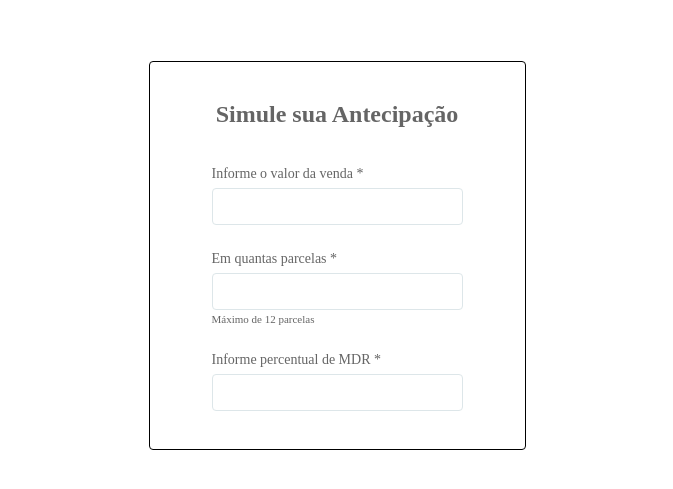
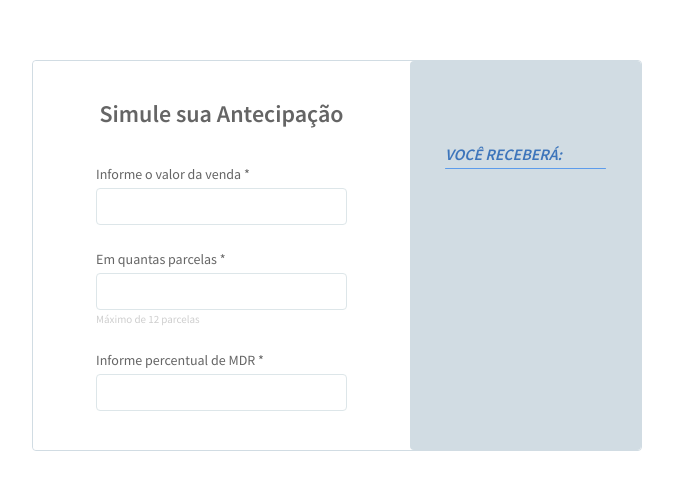
Before and after one commit to tiblazy/desafio-vaga-front-end, a React (Create React App) app: page / in a window 1280 px wide. Shown: the part 145-634 px from the top of the page, without its empty margins (303-976 px from the left). Built offline with nearby package versions, Linux system fonts and the light colour scheme.

Commit message:
feat: estruturação sidebar

```diff
--- a/src/App.js
+++ b/src/App.js
@@ -1,5 +1,6 @@
 import { FlexContainer } from "./components/FlexContainer";
 import { Main } from "./components/Main";
+import { SideBar } from "./components/SideBar";
 
 import "./App.css";
 
@@ -8,6 +9,7 @@ function App() {
     <div className="app">
       <FlexContainer>
         <Main />
+        <SideBar />
       </FlexContainer>
     </div>
   );
--- a/src/components/FlexContainer/flexcontainer.css
+++ b/src/components/FlexContainer/flexcontainer.css
@@ -1,3 +1,5 @@
 .flex-container {
   display: flex;
+
+  border: 1px solid #d1dce3;
 }
--- /dev/null
+++ b/src/components/List/list.css
@@ -0,0 +1,6 @@
+.days__list {
+  width: 160px;
+  height: 184px;
+
+  /* scrollar */
+}
--- a/src/components/Main/index.jsx
+++ b/src/components/Main/index.jsx
@@ -1,7 +1,7 @@
 import { Typograph } from "../Typograph";
+import { Form } from "../Form";
 
 import "./main.css";
-import { Form } from "../Form";
 
 export const Main = () => {
   return (
--- a/src/components/Main/main.css
+++ b/src/components/Main/main.css
@@ -10,8 +10,6 @@
   width: 377px;
   height: 389px;
 
-  border: 1px solid black;
-
   color: var(--main-primary-color);
   background-color: var(--label-background-color);
 }
--- /dev/null
+++ b/src/components/SideBar/index.jsx
@@ -0,0 +1,23 @@
+import { Typograph } from "../Typograph";
+
+import "../List/list.css";
+import "./sidebar.css";
+
+export const SideBar = () => {
+  // const mapDays =
+
+  return (
+    <div className="sidebar">
+      <div>
+        <Typograph
+          typographClass={"side-bar-typograph"}
+          text={"Você receberá:".toUpperCase()}
+        />
+        <hr className="sidebar__hr" />
+
+        <ul className="days__list"></ul>
+        {/* {mapDays} */}
+      </div>
+    </div>
+  );
+};
--- /dev/null
+++ b/src/components/SideBar/sidebar.css
@@ -0,0 +1,21 @@
+@import "../../root.css";
+
+.sidebar {
+  display: flex;
+  flex-direction: column;
+  justify-content: center;
+  align-items: center;
+
+  width: 231px;
+  height: 389px;
+
+  background-color: var(--sidebar-background-color);
+}
+
+.sidebar__hr {
+  margin-top: 4px;
+  margin-bottom: 13px;
+  height: 1.3px;
+  width: 161px;
+  background-color: #5d9cec;
+}
--- a/src/components/Typograph/typograph.css
+++ b/src/components/Typograph/typograph.css
@@ -11,16 +11,21 @@
 .main__label {
   font-size: 14px;
   line-height: 16px;
+
+  color: var(--main-primary-color);
 }
 
 .main_label--installments {
   font-size: 11px;
   line-height: 13px;
+
+  color: #cecece;
 }
 
 .side-bar-typograph {
   font-size: 16px;
   font-style: italic;
+  font-weight: 700;
 
   color: var(--sidebar-primary-color);
 }
--- a/src/index.css
+++ b/src/index.css
@@ -1,10 +1,8 @@
-@import url("https://fonts.googleapis.com/css2?family=Source+Sans+Pro&display=swap");
-
 * {
   margin: 0;
   padding: 0;
 
-  font-family: "Source Sans Pro', sans-serif";
+  font-family: "Source Sans Pro";
   font-size: 100%;
 
   vertical-align: baseline;
```
Also changed, not shown: src/components/List/index.jsx (added, +9 -0 lines).
